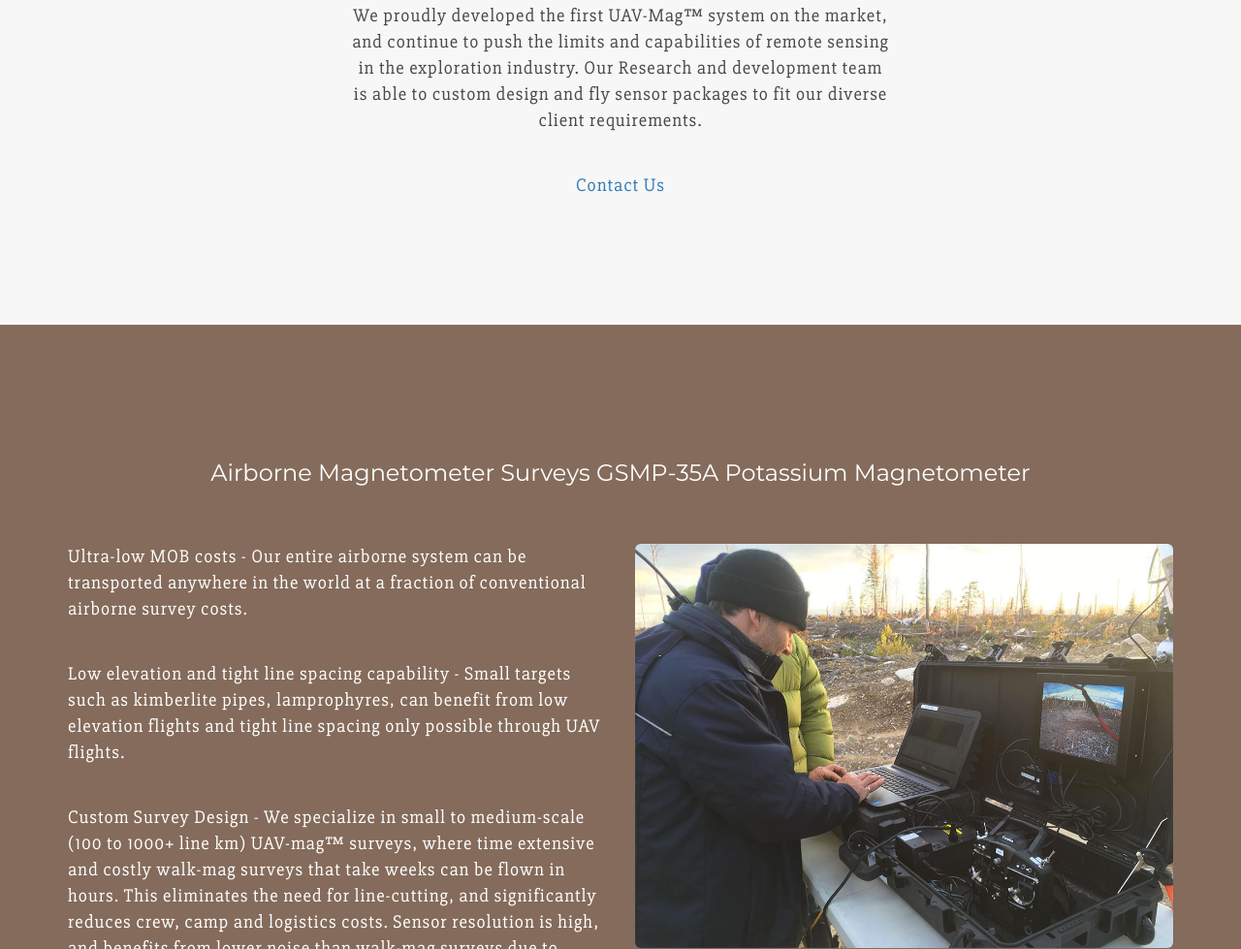
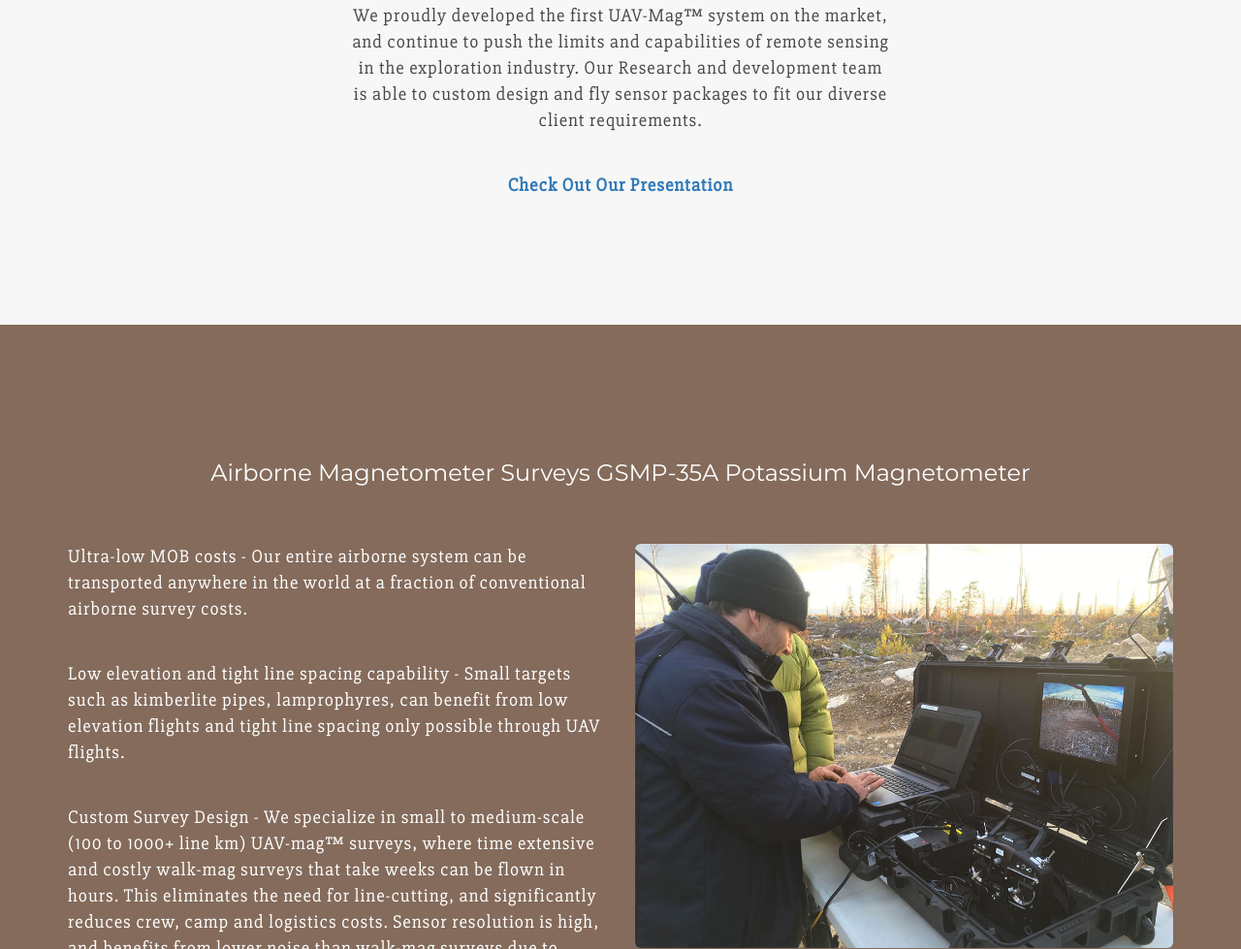
Before and after one commit to Interwebular/pioneeraerialsurveys.com, a plain HTML site: page index.html in a window 1280 px wide. Shown: the part 1092-2071 px from the top of the page at 97% size. Drawn offline with nearby package versions, Linux system fonts and the light colour scheme.

Commit message:
Add presentation

```diff
--- a/index.html
+++ b/index.html
@@ -49,7 +49,7 @@
                     </p>
 
                     <p class="text-center">
-                        <a href="/contact.html">Contact Us</a>
+                        <a href="/Pioneer_Aerial_Surveys_Promo_2017.pdf"><strong>Check Out Our Presentation</strong></a>
                     </p>
                 </div>
             </div>
```
Also changed, not shown: 1 other file.
